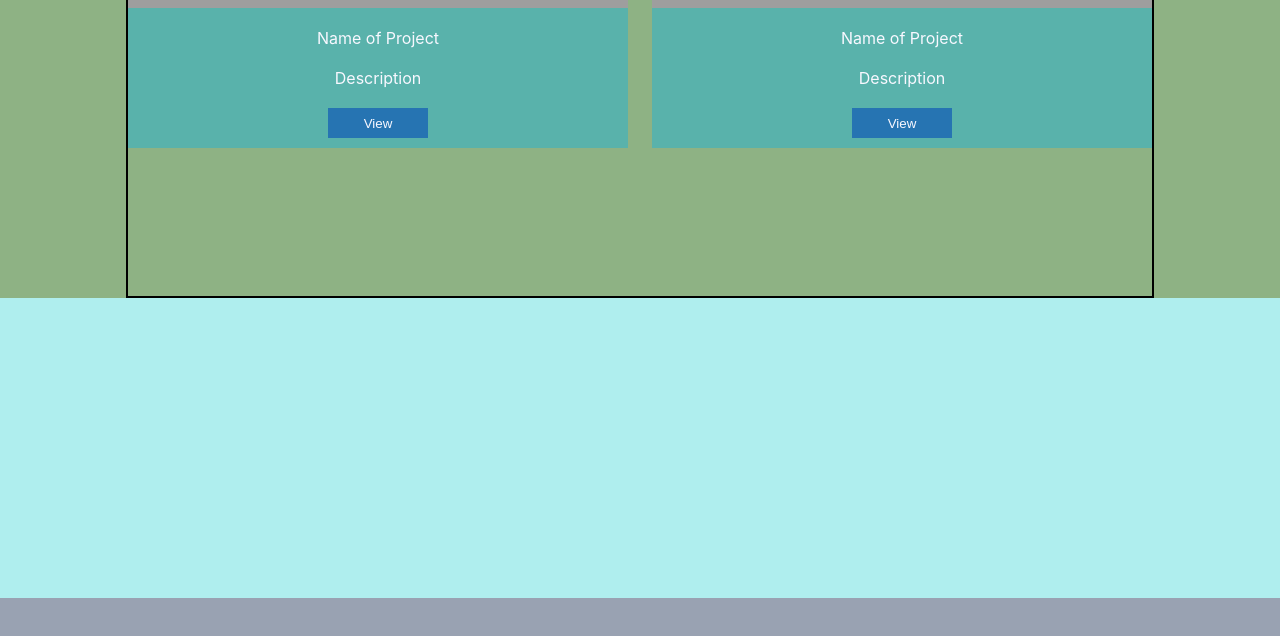
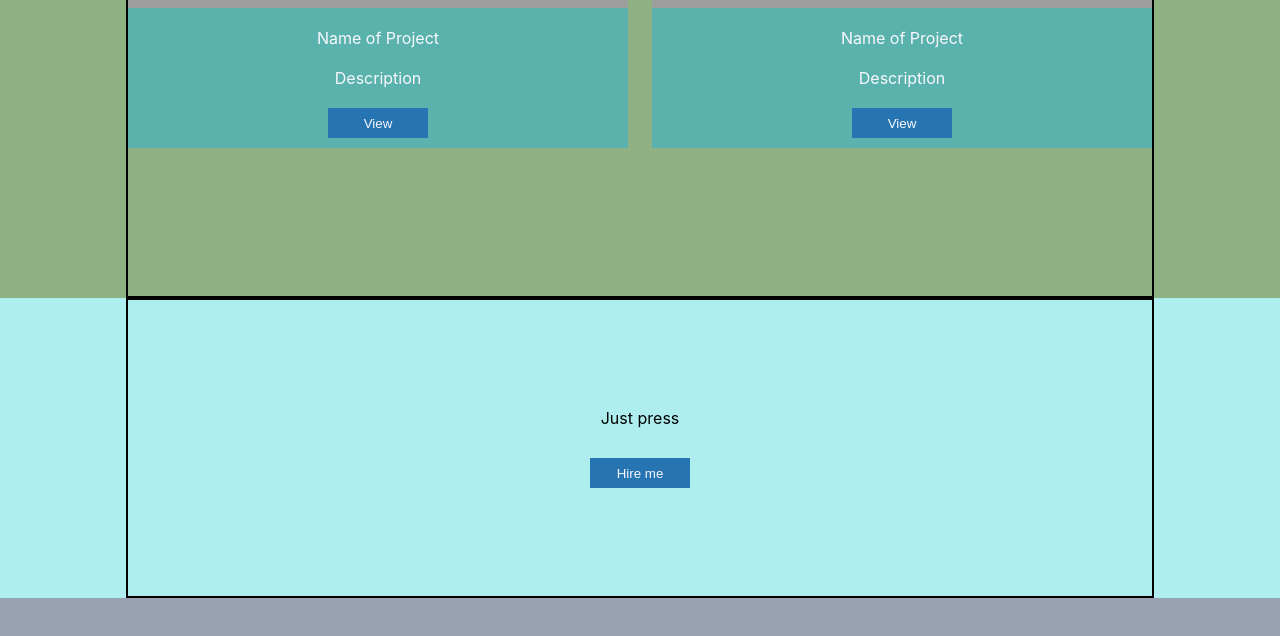
Before and after one commit to AnnaBoldyreva/portfolio, a React (Create React App) app: page / in a window 1280 px wide. Shown: the part 2182-2818 px from the top of the page. Built offline with nearby package versions, Linux system fonts and the light colour scheme; grey boxes are pictures that could not be loaded.

Commit message:
add flexbox styles for Offer Component

```diff
--- a/src/Offer.js
+++ b/src/Offer.js
@@ -4,6 +4,14 @@ import styles from  './Offer.module.css';
 function Offer() {
   return (
     <div className={styles.offer}>
+      <div className={styles.container}>
+        <div className={styles.slogan}>
+          <div className={styles.hireText}>
+        <span>Just press </span>
+          </div>
+        <button className={styles.hireButton}>Hire me</button>
+        </div>
+      </div>
 
     </div>
   );
--- a/src/Offer.module.css
+++ b/src/Offer.module.css
@@ -1,4 +1,39 @@
 .offer {
 height: 300px;
  background-color: paleturquoise;
+ display: flex;
+ justify-content: center;
 }
+
+.container{
+ width: 80%;
+ border: 2px solid;
+ display: flex;
+ justify-content: center;
+ align-items: center;
+}
+
+
+.slogan{
+ display: flex;
+ flex-direction: column;
+ justify-content: space-between;
+ align-items: center;
+
+}
+.hireButton{
+ color: ghostwhite;
+ background-color: #2674b2;
+ border: none;
+ width: 100px;
+ height: 30px;
+
+}
+
+.hireText{
+ width: 100px;
+ height: 30px;
+ margin-bottom: 20px;
+ text-align: center;
+
+}
--- a/src/Projects.js
+++ b/src/Projects.js
@@ -10,6 +10,7 @@ function Projects() {
           <span>Name of Project</span>
           <span>Description</span>
           <button className={styles.viewButton}>View</button>
+
 
         </div>
         <div className={styles.secondProject}>
```
Also changed, not shown: src/Projects.module.css (line endings or trailing spaces).
